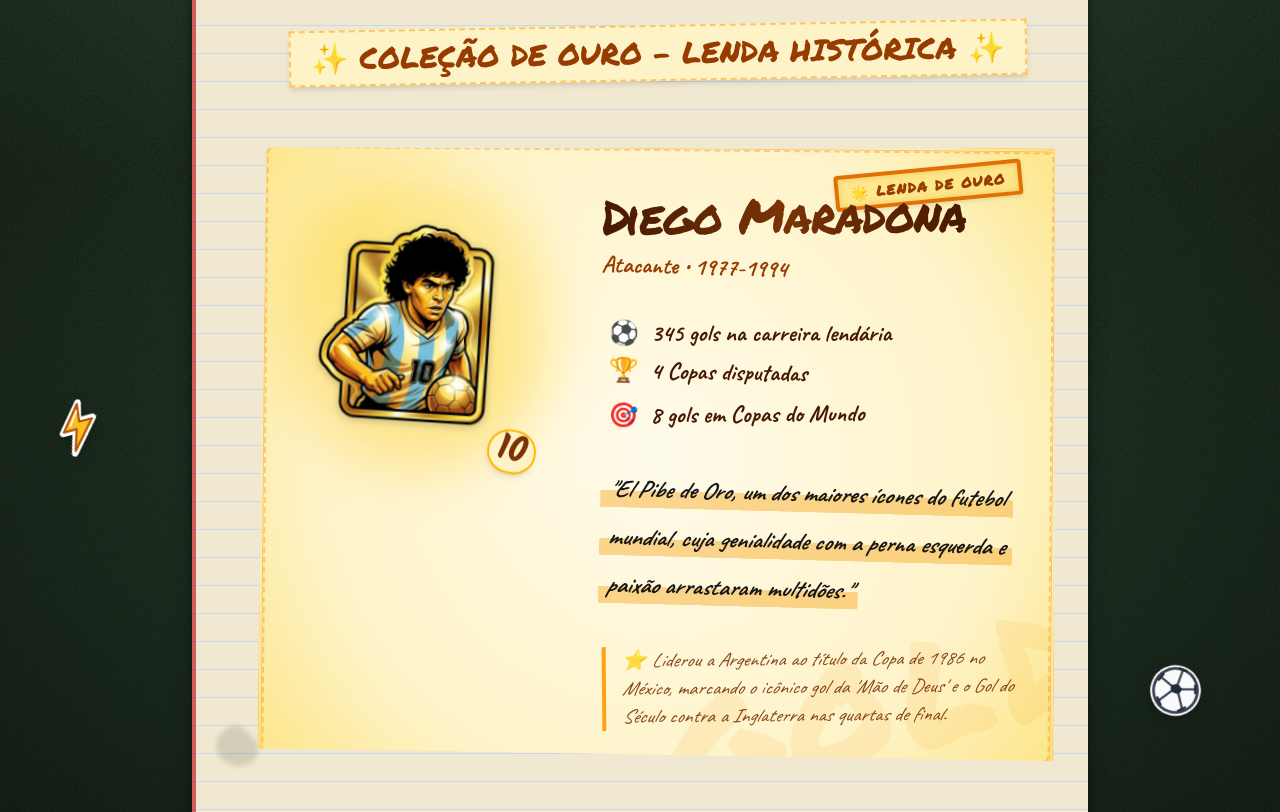
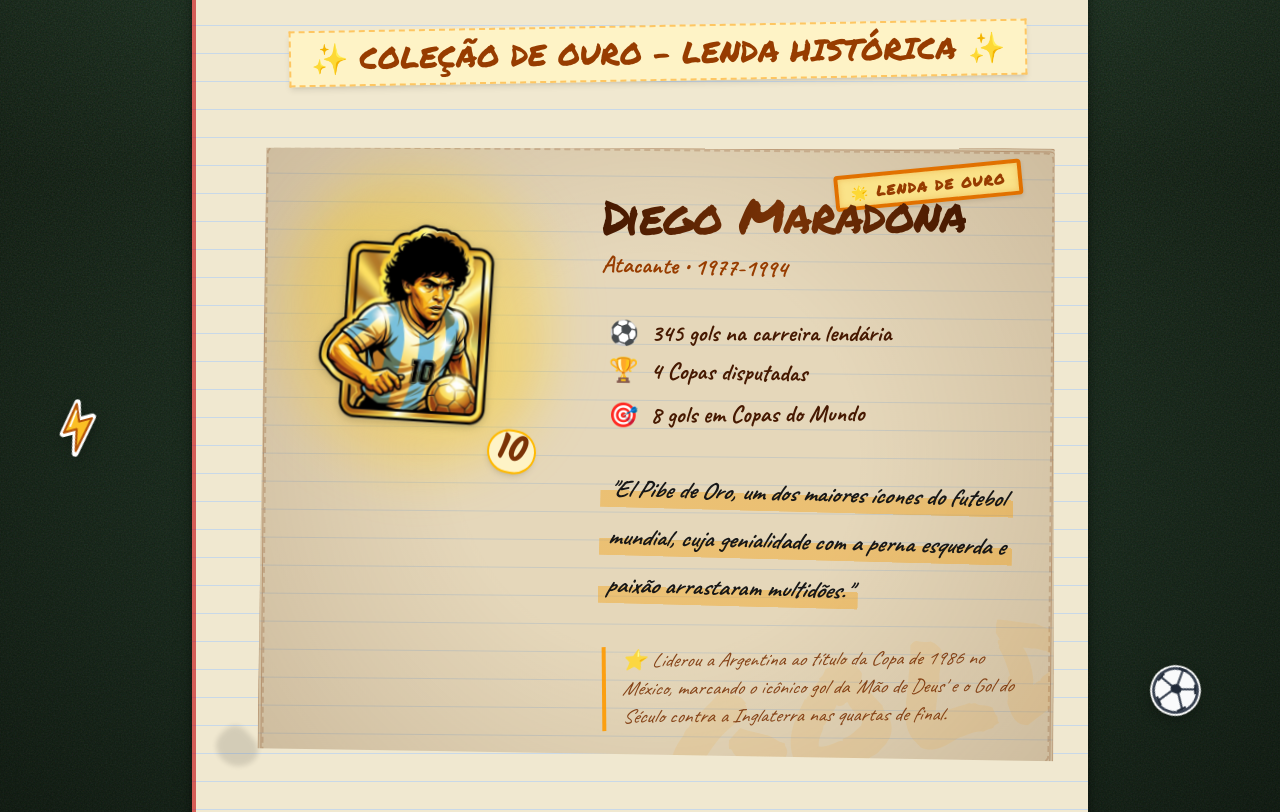
Before and after one commit to JonasMaia12/almanaque-copa, a Next.js app: page /team/argentina in a window 1280 px wide. Shown: the part 2228-3040 px from the top of the page. Built offline with nearby package versions, Linux system fonts and the light colour scheme.

Commit message:
feat(components): change LegendRow background to a torn-out tea-stained vintage notebook paper with faded lines

```diff
--- a/src/components/ui/LegendRow.tsx
+++ b/src/components/ui/LegendRow.tsx
@@ -16,14 +16,23 @@ export function LegendRow({ player }: LegendRowProps) {
 
   return (
     <div
-      className="my-14 p-6 md:p-8 rounded-lg relative overflow-hidden border-4 border-double border-amber-500/50 shadow-[0_10px_30px_rgba(245,158,11,0.15)] flex flex-col md:flex-row gap-8 md:gap-16 items-center md:items-start w-full transition-all duration-300 hover:shadow-[0_15px_35px_rgba(245,158,11,0.25)] select-none rotate-[0.5deg]"
+      className="my-14 p-6 md:p-8 rounded-lg relative overflow-hidden border-4 border-double border-amber-900/30 shadow-[0_10px_25px_rgba(101,67,33,0.15)] flex flex-col md:flex-row gap-8 md:gap-16 items-center md:items-start w-full transition-all duration-300 hover:shadow-[0_15px_30px_rgba(101,67,33,0.2)] select-none rotate-[0.5deg]"
       style={{
-        backgroundImage: 'radial-gradient(circle at center, #fffbeb 0%, #fef3c7 70%, #fde68a 100%)',
+        background: `
+          radial-gradient(circle, transparent 40%, rgba(101, 67, 33, 0.18) 100%),
+          repeating-linear-gradient(
+            transparent,
+            transparent 27px,
+            rgba(150, 175, 200, 0.35) 27px,
+            rgba(150, 175, 200, 0.35) 28px
+          ),
+          #e5d7ba
+        `,
         clipPath: 'polygon(0.5% 1%, 99.5% 0%, 100% 99%, 0% 98%)'
       }}
     >
-      {/* Detalhes de Brilho Dourado Metálico nas Bordas */}
-      <div className="absolute inset-0 border-2 border-dashed border-amber-600/30 rounded-lg pointer-events-none" />
+      {/* Detalhes de Brilho Metálico nas Bordas */}
+      <div className="absolute inset-0 border-2 border-dashed border-amber-900/20 rounded-lg pointer-events-none" />
 
       {/* Símbolo de Edição de Ouro no Fundo */}
       <div className="absolute -right-12 -bottom-12 text-[140px] font-marker text-amber-500/10 pointer-events-none uppercase select-none tracking-widest font-black rotate-[-15deg]">
```
